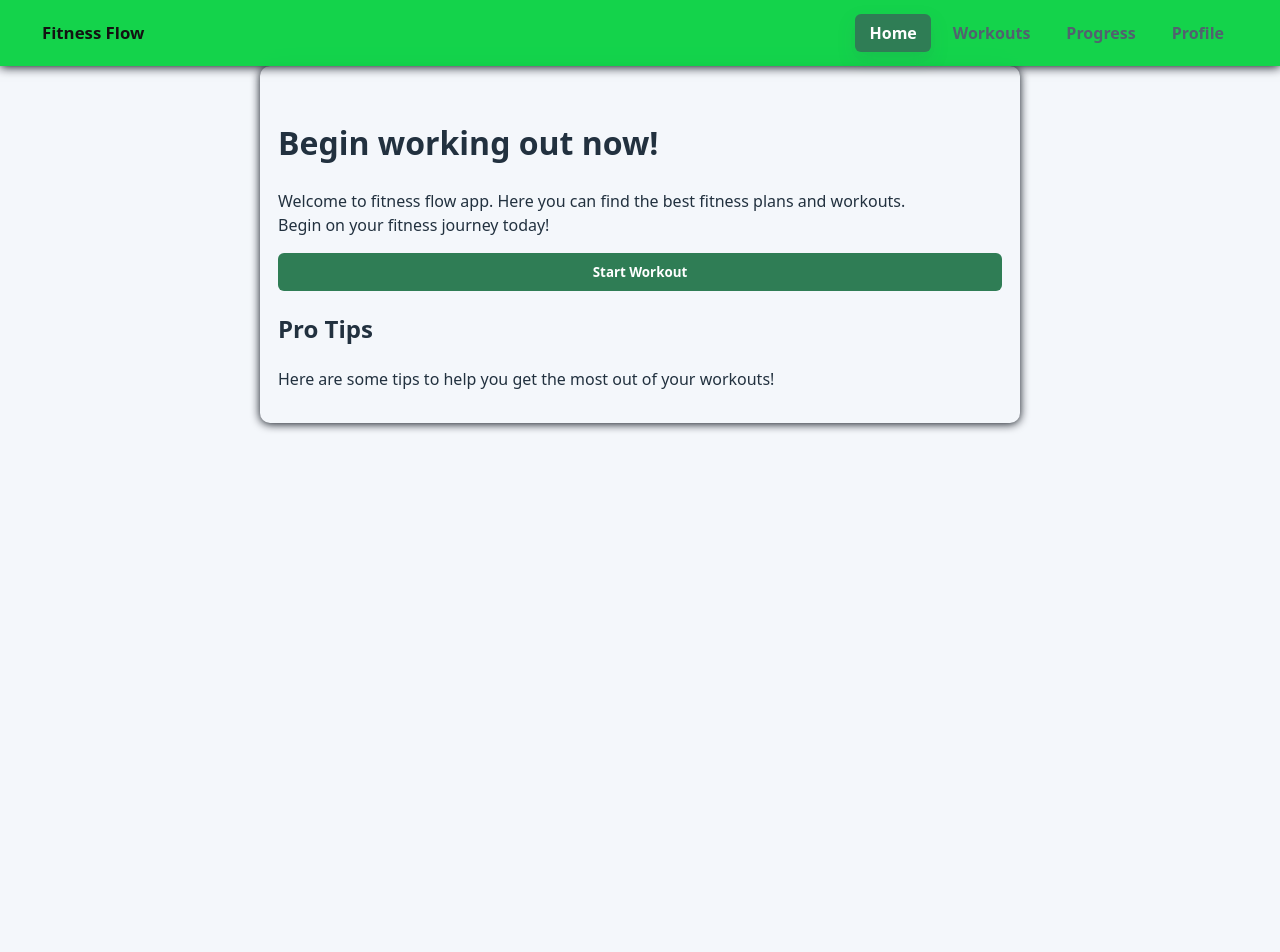
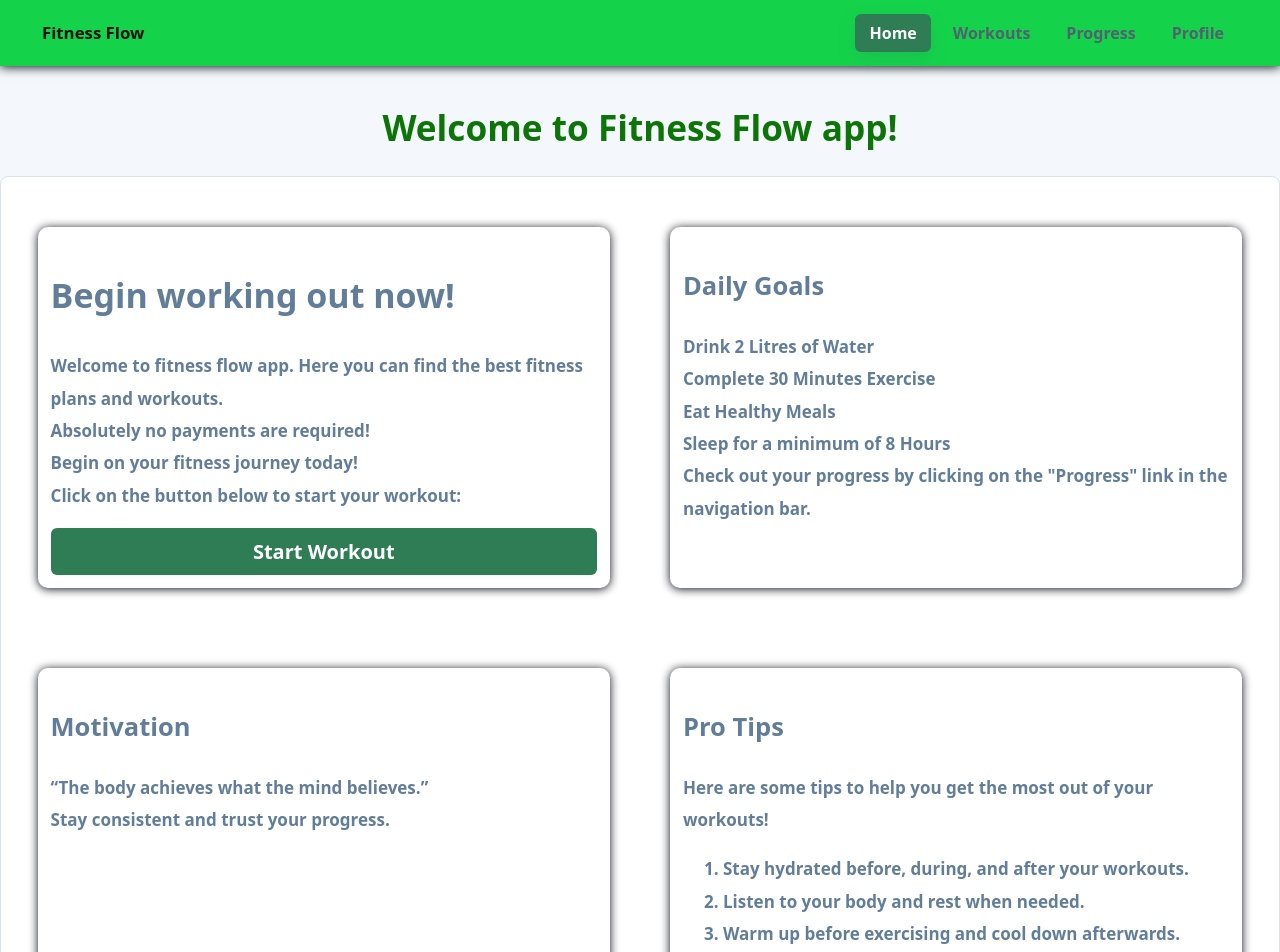
Before and after one commit to njugunacynthia32-sketch/Fitness-flow-App, a React (Vite) app: page / in a window 1280 px wide. Shown: the top 952 px of the page. Before the commit the page ends 800 px from the top, so only its background shows below. Built offline with nearby package versions, Linux system fonts and the light colour scheme.

Commit message:
Enhance styling on the UI home page. Add motivation, pro tips and daily goal cards

```diff
--- a/src/App.css
+++ b/src/App.css
@@ -432,9 +432,7 @@ button:disabled {
   max-width: 760px;
   margin: 0 auto;
   padding: 32px 18px;
-  font-size: medium;
-  box-shadow: 0 1px 10px rgba(0, 7, 17, 0.968);
-  border-radius: 10px;
+
 }
 
 .start-workout-button {
@@ -446,3 +444,46 @@ button:disabled {
   font-weight: 700;
   cursor: pointer;
 }
+
+.Pro-tips,
+.welcome-section,
+.daily-goals,
+.motivation-card {
+  color: #627d98;
+  margin-top: 20px;
+  font-weight: 700;
+  box-shadow: 0 1px 10px rgba(0, 7, 17, 0.968);
+  border-radius: 10px;
+  padding: 13px;
+  width: 47%;
+  font-size: 17px;
+  line-height: 1.9;
+}
+
+.workout-container {
+  background: #ffffff;
+  border: 1px solid #d9e2ec;
+  border-radius: 8px;
+  padding: 30px;
+  display: flex;
+  justify-content: center;
+  align-items: stretch;
+  flex-wrap: wrap;
+  gap: 60px;
+}
+
+.welcome-title {
+  color: #0d7507;
+  font-size: 2.2rem;
+  line-height: 1.1;
+  margin-bottom: 12px;
+  padding: 18px;
+  display : flex;
+  justify-content: center;
+}
+
+.start-workout-button {
+  width: 100%;
+  margin-top: 16px;
+  font-size: 20px;
+}
--- a/src/pages/Home.jsx
+++ b/src/pages/Home.jsx
@@ -3,23 +3,64 @@ import { Link } from "react-router-dom"
 
 function Home() {
     return (
+        <div className="home-container">
+            <h1 className="welcome-title">Welcome to Fitness Flow app!</h1>
 
-    <div className="home">
+        <div className="workout-container">
+
         <div className="welcome-section">
             <h1>Begin working out now!</h1>
-            <p>Welcome to fitness flow app. Here you can find the best fitness plans and workouts.</p>
+            <p>Welcome to fitness flow app. Here you can find the best fitness plans and workouts. </p>
+            <p>Absolutely no payments are required!</p>
             <p>Begin on your fitness journey today!</p>
+            <p>Click on the button below to start your workout:</p>
                 <Link to="/workouts">
                 <button className="start-workout-button">Start Workout</button>
                 </Link>
+        </div>
+
+        <div className="daily-goals">
+          <h2>Daily Goals</h2>
+
+          <p> Drink 2 Litres of Water</p>
+          <p> Complete 30 Minutes Exercise</p>
+          <p> Eat Healthy Meals</p>
+          <p> Sleep for a minimum of 8 Hours</p>
+          <p>Check out your progress by clicking on the "Progress" link in the navigation bar.</p>
+        </div>
+
+        <div className="motivation-card">
+          <h2>Motivation</h2>
+
+          <p>
+            “The body achieves what the mind believes.”
+          </p>
+
+          <p>
+            Stay consistent and trust your progress.
+          </p>
         </div>
 
 
         <div className="Pro-tips">
             <h2>Pro Tips</h2>
             <p>Here are some tips to help you get the most out of your workouts!</p>
+            <p>
+                <ol>
+                    <li>Stay hydrated before, during, and after your workouts.</li>
+                    <li>Listen to your body and rest when needed.</li>
+                    <li>Warm up before exercising and cool down afterwards.</li>
+                    <li>Focus on proper form to prevent injuries.</li>
+                    <li>Incorporate a variety of exercises to target different muscle groups.</li>
+                    <li>Set realistic goals and track your progress.</li>
+                    <li>Get enough sleep to aid in recovery.</li>
+                    <li>Fuel your body with a balanced diet to support your fitness goals.</li>
+                </ol>
+            </p>
         </div>
     </div>
+    </div>
+
 
 );
 }
```
